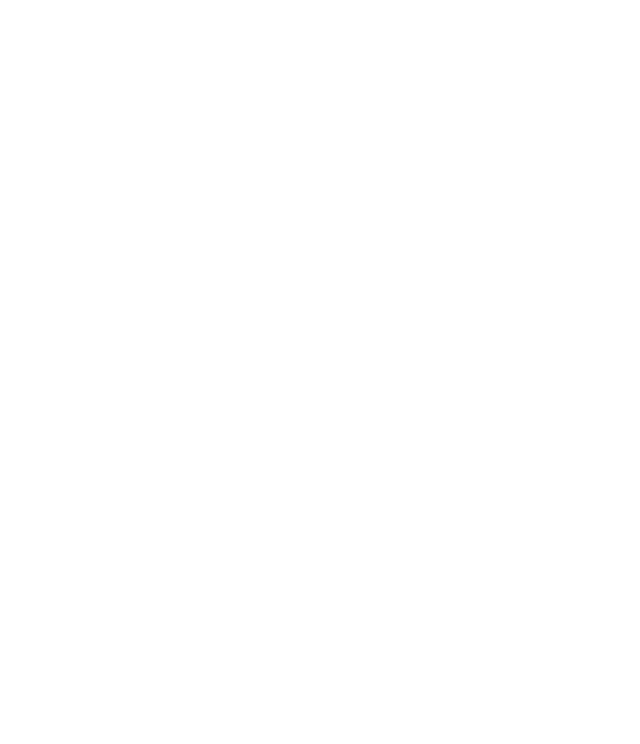
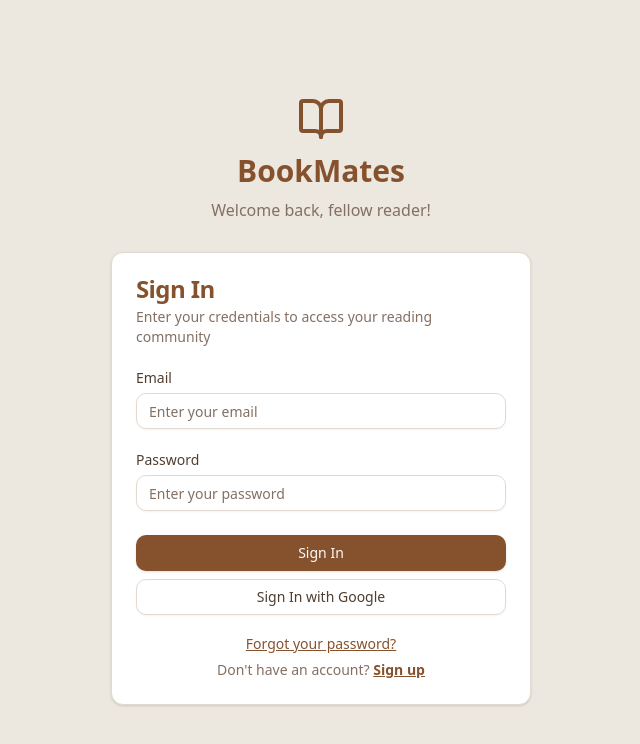
Before and after one commit to ishan1999-programmer/BookMates, a React app in the folder frontend/: page /login in a window 1280 px wide. Before the commit this address had no page. Shown: the top 744 px of the page, without its empty margins (319-959 px from the left). Built offline with nearby package versions, Linux system fonts and the light colour scheme; the HTML template or start-up script is replaced by a standard one.

Commit message:
shadcn setup and loginform

```diff
--- a/frontend/package.json
+++ b/frontend/package.json
@@ -10,6 +10,7 @@
     "preview": "vite preview"
   },
   "dependencies": {
+    "@radix-ui/react-label": "^2.1.8",
     "@radix-ui/react-slot": "^1.2.4",
     "class-variance-authority": "^0.7.1",
     "clsx": "^2.1.1",
--- a/frontend/src/app/App.jsx
+++ b/frontend/src/app/App.jsx
@@ -1,17 +1,11 @@
 import { Routes, Route } from "react-router-dom";
-
-// import Login from "@/pages/Login";
-// import Register from "@/pages/Register";
-// import Dashboard from "@/pages/Dashboard";
-// import Profile from "@/pages/Profile";
-import ProtectedRoute from "../components/common/ProtectedRoute"
+import Login from "../features/auth/pages/Login.jsx";
+import ProtectedRoute from "../components/common/ProtectedRoute";
 
 function App() {
   return (
     <Routes>
-      {/* <Route path="/login" element={<Login />} />
-      <Route path="/register" element={<Register />} /> */}
-
+      <Route path="/login" element={<Login />} />
       <Route element={<ProtectedRoute />}>
         {/* <Route path="/dashboard" element={<Dashboard />} />
         <Route path="/profile" element={<Profile />} /> */}
--- /dev/null
+++ b/frontend/src/components/ui/card.jsx
@@ -0,0 +1,67 @@
+import * as React from "react";
+
+import { cn } from "@/lib/utils";
+
+const Card = React.forwardRef(({ className, ...props }, ref) => (
+  <div
+    ref={ref}
+    style={{ minWidth: "420px" }}
+    className={cn(
+      "rounded-xl border bg-card text-card-foreground shadow",
+      className
+    )}
+    {...props}
+  />
+));
+Card.displayName = "Card";
+
+const CardHeader = React.forwardRef(({ className, ...props }, ref) => (
+  <div
+    ref={ref}
+    className={cn("flex flex-col space-y-1.5 p-6", className)}
+    {...props}
+  />
+));
+CardHeader.displayName = "CardHeader";
+
+const CardTitle = React.forwardRef(({ className, ...props }, ref) => (
+  <div
+    ref={ref}
+    style={{ fontSize: "1.5rem", color: "#86522d" }}
+    className={cn("font-semibold leading-none tracking-tight", className)}
+    {...props}
+  />
+));
+CardTitle.displayName = "CardTitle";
+
+const CardDescription = React.forwardRef(({ className, ...props }, ref) => (
+  <div
+    ref={ref}
+    className={cn("text-sm text-muted-foreground", className)}
+    {...props}
+  />
+));
+CardDescription.displayName = "CardDescription";
+
+const CardContent = React.forwardRef(({ className, ...props }, ref) => (
+  <div ref={ref} className={cn("p-6 pt-0", className)} {...props} />
+));
+CardContent.displayName = "CardContent";
+
+const CardFooter = React.forwardRef(({ className, ...props }, ref) => (
+  <div
+    ref={ref}
+    className={cn("flex items-center p-6 pt-0", className)}
+    {...props}
+  />
+));
+CardFooter.displayName = "CardFooter";
+
+export {
+  Card,
+  CardHeader,
+  CardFooter,
+  CardTitle,
+  CardDescription,
+  CardContent,
+};
--- /dev/null
+++ b/frontend/src/components/ui/input.jsx
@@ -0,0 +1,19 @@
+import * as React from "react"
+
+import { cn } from "@/lib/utils"
+
+const Input = React.forwardRef(({ className, type, ...props }, ref) => {
+  return (
+    <input
+      type={type}
+      className={cn(
+        "flex h-9 w-full rounded-md border border-input bg-transparent px-3 py-1 text-base shadow-sm transition-colors file:border-0 file:bg-transparent file:text-sm file:font-medium file:text-foreground placeholder:text-muted-foreground focus-visible:outline-none focus-visible:ring-1 focus-visible:ring-ring disabled:cursor-not-allowed disabled:opacity-50 md:text-sm",
+        className
+      )}
+      ref={ref}
+      {...props} />
+  );
+})
+Input.displayName = "Input"
+
+export { Input }
--- /dev/null
+++ b/frontend/src/components/ui/label.jsx
@@ -0,0 +1,16 @@
+import * as React from "react"
+import * as LabelPrimitive from "@radix-ui/react-label"
+import { cva } from "class-variance-authority";
+
+import { cn } from "@/lib/utils"
+
+const labelVariants = cva(
+  "text-sm font-medium leading-none peer-disabled:cursor-not-allowed peer-disabled:opacity-70"
+)
+
+const Label = React.forwardRef(({ className, ...props }, ref) => (
+  <LabelPrimitive.Root ref={ref} className={cn(labelVariants(), className)} {...props} />
+))
+Label.displayName = LabelPrimitive.Root.displayName
+
+export { Label }
--- /dev/null
+++ b/frontend/src/features/auth/components/LoginForm.jsx
@@ -0,0 +1,67 @@
+import { useState } from "react";
+import { Button } from "@/components/ui/button";
+import {
+  Card,
+  //   CardAction,
+  CardContent,
+  CardDescription,
+  CardFooter,
+  CardHeader,
+  CardTitle,
+} from "@/components/ui/card";
+import { Input } from "@/components/ui/input";
+import { Label } from "@/components/ui/label";
+import "../styles/auth.css";
+
+const LoginForm = () => {
+  return (
+    <Card className="w-full max-w-sm">
+      <CardHeader>
+        <CardTitle>Sign In</CardTitle>
+        <CardDescription>
+          Enter your credentials to access your reading community
+        </CardDescription>
+      </CardHeader>
+      <CardContent>
+        <form onSubmit={(e) => handleLoginSubmit(e)}>
+          <div className="flex flex-col gap-6">
+            <div className="grid gap-2">
+              <Label htmlFor="email">Email</Label>
+              <Input
+                id="email"
+                type="email"
+                placeholder="Enter your email"
+                required
+              />
+            </div>
+            <div className="grid gap-2">
+              <Label htmlFor="password">Password</Label>
+              <Input
+                id="email"
+                type="email"
+                placeholder="Enter your password"
+                required
+              />
+            </div>
+          </div>
+        </form>
+      </CardContent>
+      <CardFooter className="flex-col gap-2">
+        <Button type="submit" className="w-full">
+          Sign In
+        </Button>
+        <Button variant="outline" className="w-full">
+          Sign In with Google
+        </Button>
+        <div className="footer-links-login-form">
+          <a href="">Forgot your password?</a>
+          <p>
+            Don't have an account? <a href="">Sign up</a>
+          </p>
+        </div>
+      </CardFooter>
+    </Card>
+  );
+};
+
+export default LoginForm;
--- /dev/null
+++ b/frontend/src/features/auth/pages/Login.jsx
@@ -0,0 +1,17 @@
+import LoginForm from "../components/LoginForm";
+import { BookOpen } from "lucide-react";
+
+const Login = () => {
+  return (
+    <div className="login-page">
+      <div className="login-page-title">
+        <BookOpen className="h-12 w-12 text-primary" />
+        <h1>BookMates</h1>
+        <p>Welcome back, fellow reader!</p>
+      </div>
+      <LoginForm />
+    </div>
+  );
+};
+
+export default Login;
--- /dev/null
+++ b/frontend/src/features/auth/styles/auth.css
@@ -0,0 +1,53 @@
+.footer-links-login-form {
+  display: flex;
+  flex-direction: column;
+  align-items: center;
+  margin-top: 10px;
+  gap: 5px;
+}
+
+.footer-links-login-form > a {
+  font-size: 14px;
+  color: #86522d;
+  text-decoration: underline;
+}
+
+.footer-links-login-form > p {
+  font-size: 14px;
+  color: #847062;
+}
+
+.footer-links-login-form > p > a {
+  font-size: 14px;
+  color: #86522d;
+  font-weight: 600;
+  text-decoration: underline;
+}
+
+.login-page {
+  height: 100vh;
+  display: flex;
+  flex-direction: column;
+  align-items: center;
+  justify-content: center;
+  gap: 30px;
+  background-color: hsl(35 25% 90%);
+}
+
+.login-page-title {
+  display: flex;
+  flex-direction: column;
+  align-items: center;
+  gap: 5px;
+}
+
+.login-page-title > h1 {
+  font-size: 30px;
+  color: #86522d;
+  font-weight: 700;
+}
+
+.login-page-title > p {
+  font-size: 16px;
+  color: #847062;
+}
--- a/frontend/src/main.jsx
+++ b/frontend/src/main.jsx
@@ -2,7 +2,7 @@
 import { createRoot } from "react-dom/client";
 import { BrowserRouter } from "react-router-dom";
 import "./index.css";
-import App from "./app/App.jsx";
+import App from "./app/App";
 
 createRoot(document.getElementById("root")).render(
   <StrictMode>
```
Also changed, not shown: frontend/src/features/auth/components/SignupForm.jsx (added), 1 other file (tests, documents, lock files or other folders).
